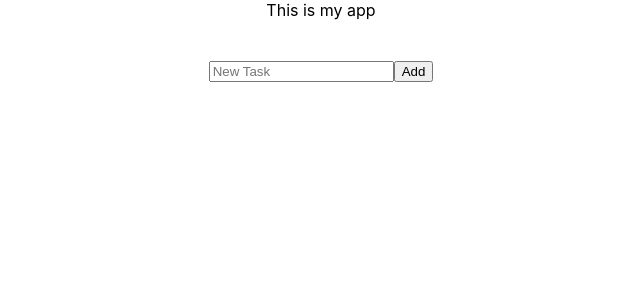
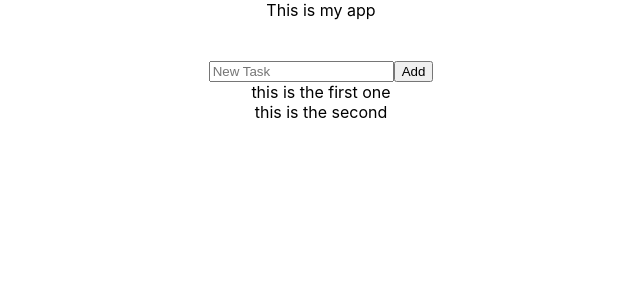
Before and after one commit to soferdani/redux-time-tracker, a React (Create React App) app: page / in a window 1280 px wide. Shown: the top 300 px of the page, without its empty margins (319-959 px from the left). Built offline with nearby package versions, Linux system fonts and the light colour scheme.

Commit message:
render tasks to screen

```diff
--- a/src/App.js
+++ b/src/App.js
@@ -1,7 +1,19 @@
 import './App.css';
 import Task from "./components/Task";
+import {useSelector, useDispatch} from "react-redux";
+import {addTask, startTimer, stopTimer} from './actions/index'
+
 
 function App() {
+    const allInfo = useSelector(state => state) // bring the state to the component
+    const tasks = useSelector(state => state.tasks) // bring the state to the component
+    // console.log(allInfo);
+    const dispatch = useDispatch();
+
+    console.log(tasks)
+    const handleClick = function () {
+        dispatch(addTask())
+    }
 
 
     return (
@@ -9,7 +21,13 @@ function App() {
 
         <div>This is my app</div>
         <br/><br/>
-        <Task></Task>
+
+        <input type={'text'} placeholder={'New Task'} />
+        <button onClick={handleClick}>Add</button>
+
+        {tasks ? tasks.map((task) =>
+                <Task key={task.id} taskNmae={task.taskName}></Task>
+        ): null}
 
     </div>
   );
--- a/src/actions/index.js
+++ b/src/actions/index.js
@@ -1,7 +1,7 @@
-export const addTask = function (taskName) {
+export const addTask = function (id ,taskName) {
     return{
         type: 'ADD_TASK',
-        payload: taskName
+        payload: [id, taskName]
     }
 }
 
--- a/src/components/Task.jsx
+++ b/src/components/Task.jsx
@@ -1,28 +1,10 @@
-import {useSelector, useDispatch} from "react-redux";
-import {addTask, startTimer, stopTimer} from '../actions/index'
 
 
-
-export default function Task () {
-
-
-
-
-
-    const allInfo = useSelector(state => state) // bring the state to the component
-    // console.log(allInfo);
-    const dispatch = useDispatch();
-
-    const handleClick = function () {
-        console.log(dispatch(addTask()))
-        dispatch(addTask())
-    }
-
+export default function Task (props) {
 
     return (
         <div>
-            <input type={'text'} placeholder={'New Task'} />
-            <button onClick={handleClick}>Add</button>
+            {props.taskNmae}
         </div>
     )
 }
--- a/src/reducers/task.js
+++ b/src/reducers/task.js
@@ -11,7 +11,7 @@ const timerAppState = {
 export default (state = timerAppState, action) => {
     switch (action.type){
         case 'ADD_TASK':
-            return state; // fixme: need to understand how to change this state
+            state.tasks.push({id: action.id, taskName: action.taskName, time: 0})
         case 'START_TASK':
             return state;
         case 'STOP_TASK':
```
Also changed, not shown: 1 other file (tests, documents, lock files or other folders).
